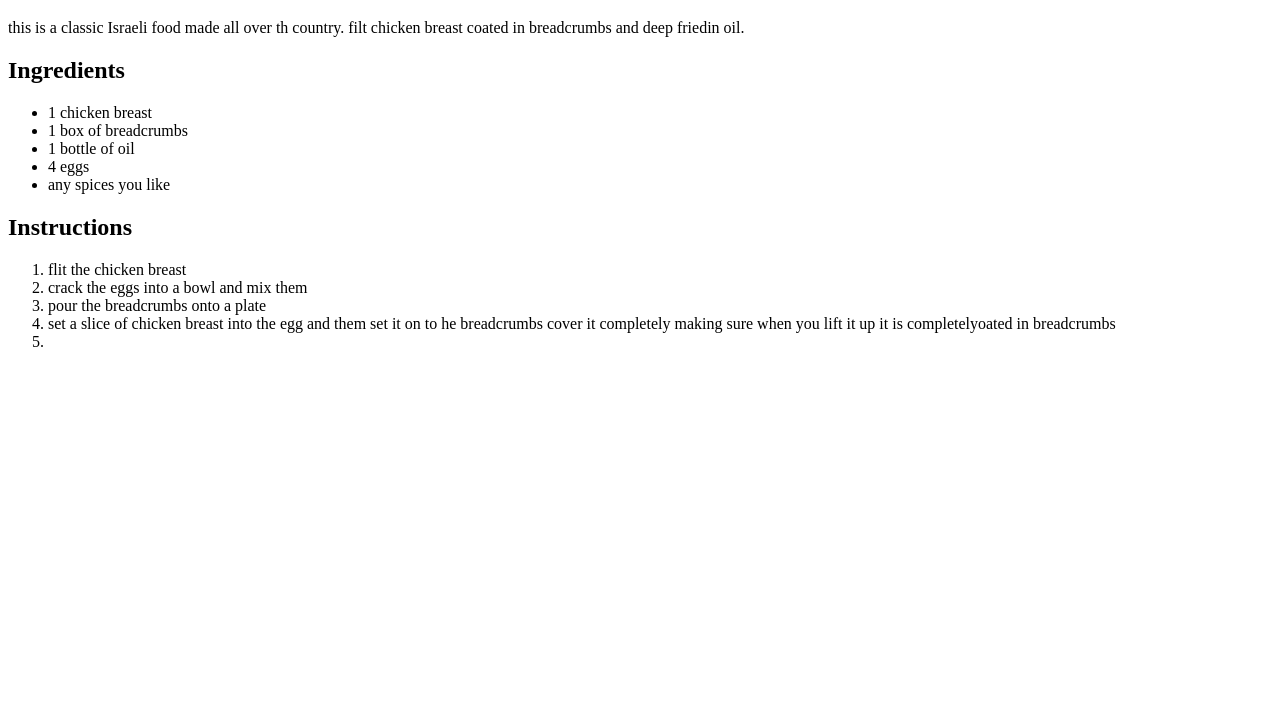
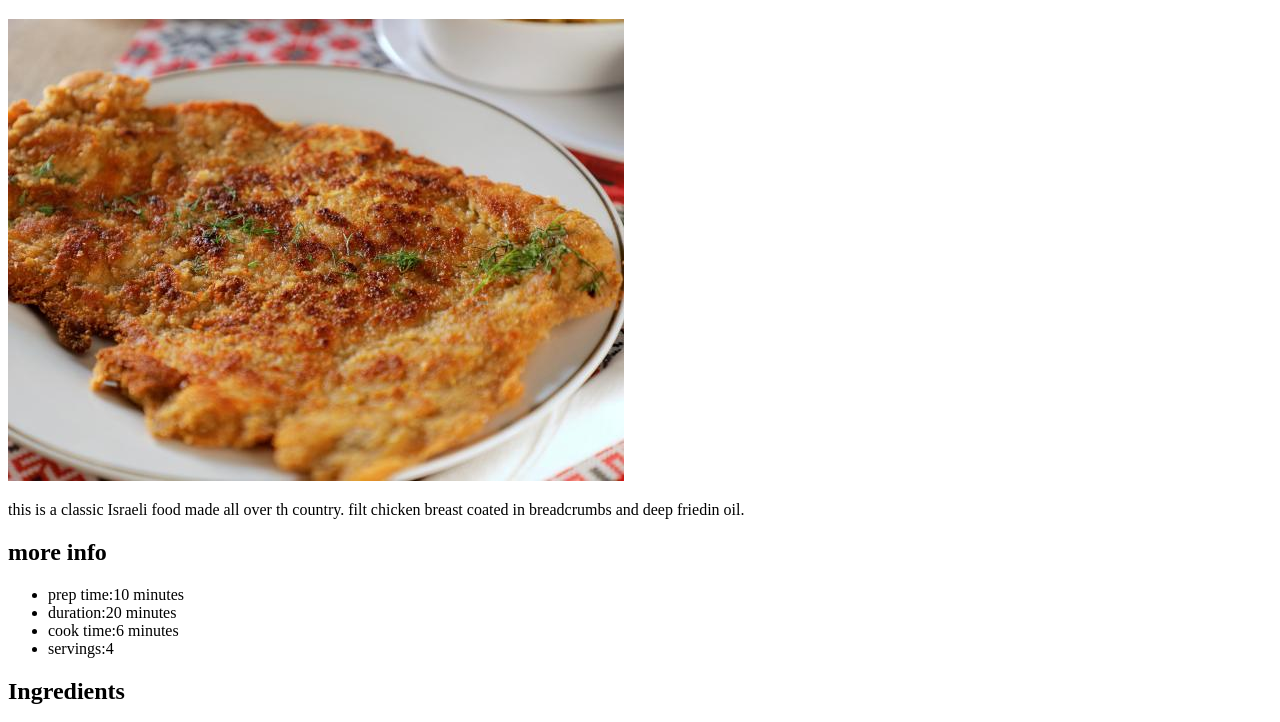
Before and after one commit to Mimeah28/odin-recipes, a plain HTML site: page recipes/schnitzel.html in a window 1280 px wide. Shown: the part 61-783 px from the top of the page. Drawn offline with Linux system fonts and the light colour scheme.

Commit message:
all pages done

```diff
--- a/recipes/schnitzel.html
+++ b/recipes/schnitzel.html
@@ -6,8 +6,16 @@
   </head>
   <body>
     <h1>schnitzel</h1>
+    <img src="../imgs/schnitzel.jpeg" alt="image of the dish">
     <p>this is a classic Israeli food made all over th country. filt chicken breast coated in breadcrumbs and deep friedin oil.</p>
-   <h2>Ingredients</h2>
+    <h2>more info</h2>
+    <ul>
+      <li>prep time:10 minutes</li>
+      <li>duration:20 minutes</li>
+      <li>cook time:6 minutes</li>
+      <li>servings:4</li>
+    </ul>
+    <h2>Ingredients</h2>
     <ul>
       <li>1 chicken breast</li>
       <li>1 box of breadcrumbs</li>
@@ -21,6 +29,6 @@
       <li>crack the eggs into a bowl and mix them</li>
       <li>pour the breadcrumbs onto a plate</li>
       <li>set a slice of chicken breast into the egg and them set it on to he breadcrumbs cover it completely making sure when you lift it up it is completelyoated in breadcrumbs</li>
-      <li></li>
+      <li>pour the oil into a pot and wait for it to boil then fry each piece till golden</li>
     </ol>
   </body>
```
Also changed, not shown: index.html (+1 -0 lines), imgs/schnitzel.jpeg (added).
